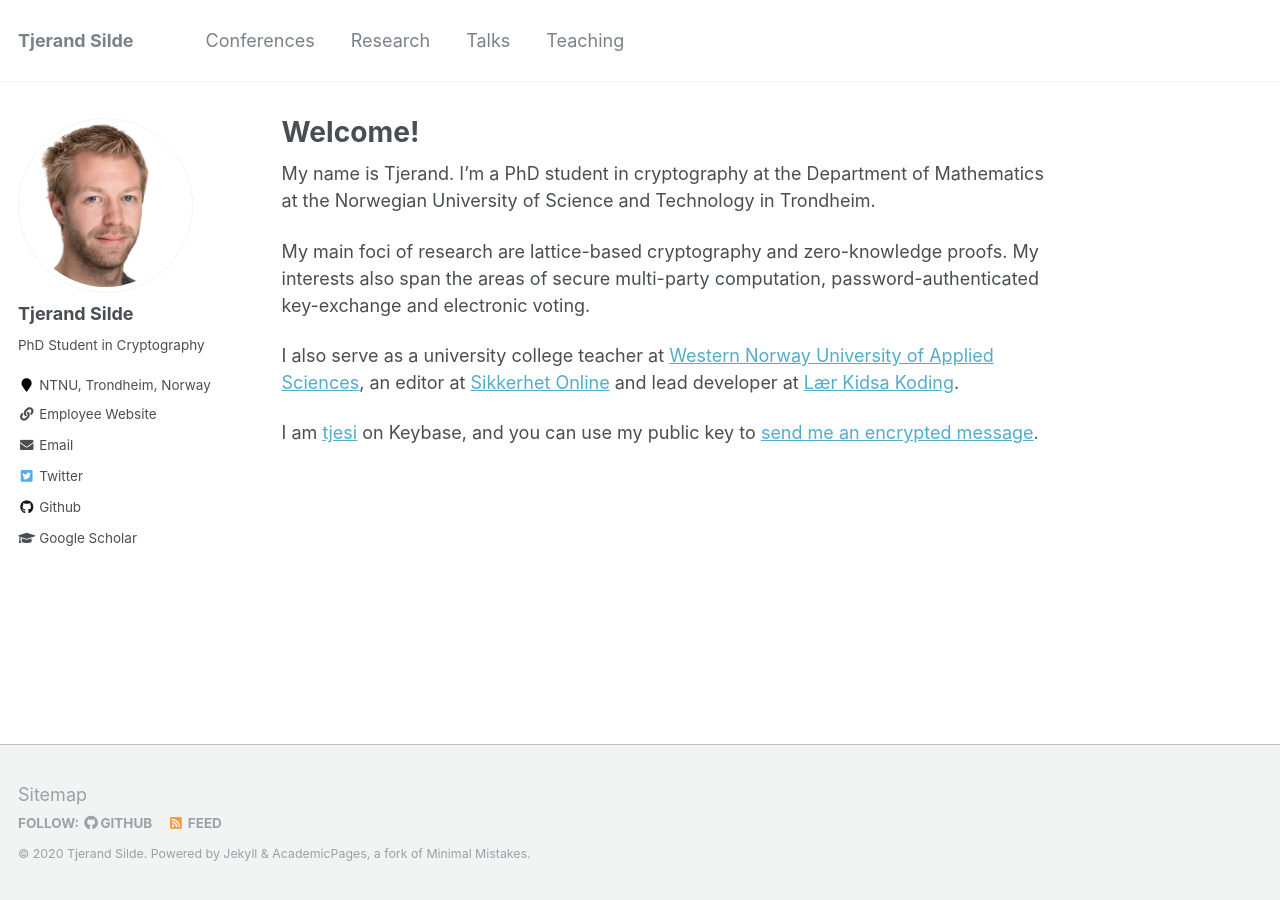
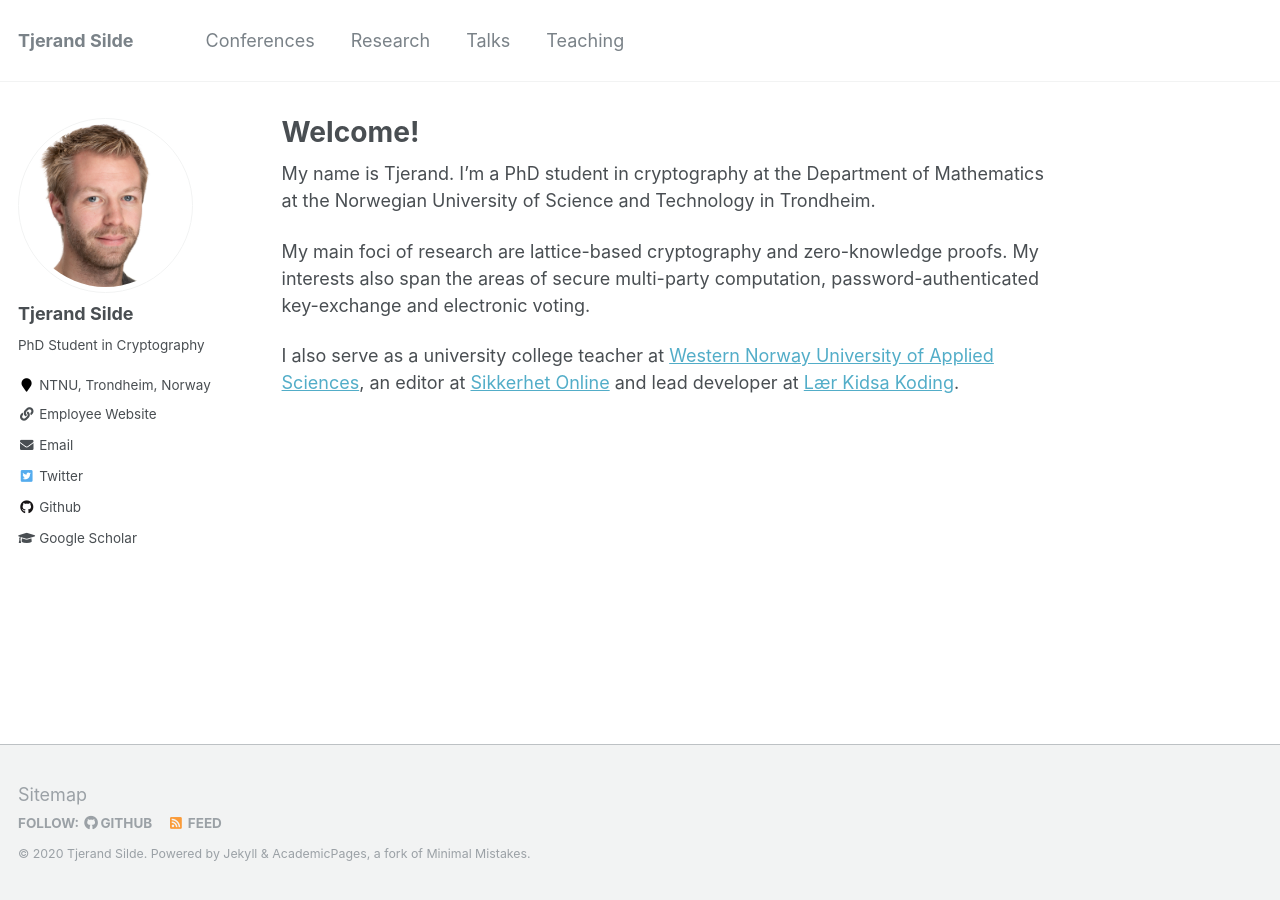
Before and after one commit to tjesi/tjesi.github.io, a Jekyll site: the page built from _pages/about.md, in a window 1280 px wide. Built offline with Jekyll 4.4.1, drawn with Linux system fonts in a browser that asks for light colours.

Commit message:
Update about.md

```diff
--- a/_pages/about.md
+++ b/_pages/about.md
@@ -13,5 +13,3 @@ My name is Tjerand. I’m a PhD student in cryptography at the Department of Mat
 My main foci of research are lattice-based cryptography and zero-knowledge proofs. My interests also span the areas of secure multi-party computation, password-authenticated key-exchange and electronic voting.
 
  I also serve as a university college teacher at [Western Norway University of Applied Sciences](https://www.hvl.no/en), an editor at [Sikkerhet Online](https://www.sikkerhet.online/author/tjerand-silde) and lead developer at [Lær Kidsa Koding](http://oppgaver.kidsakoder.no).
-
- I am [tjesi](https://keybase.io/tjesi) on Keybase, and you can use my public key to [send me an encrypted message](https://keybase.io/encrypt#tjesi).
```
